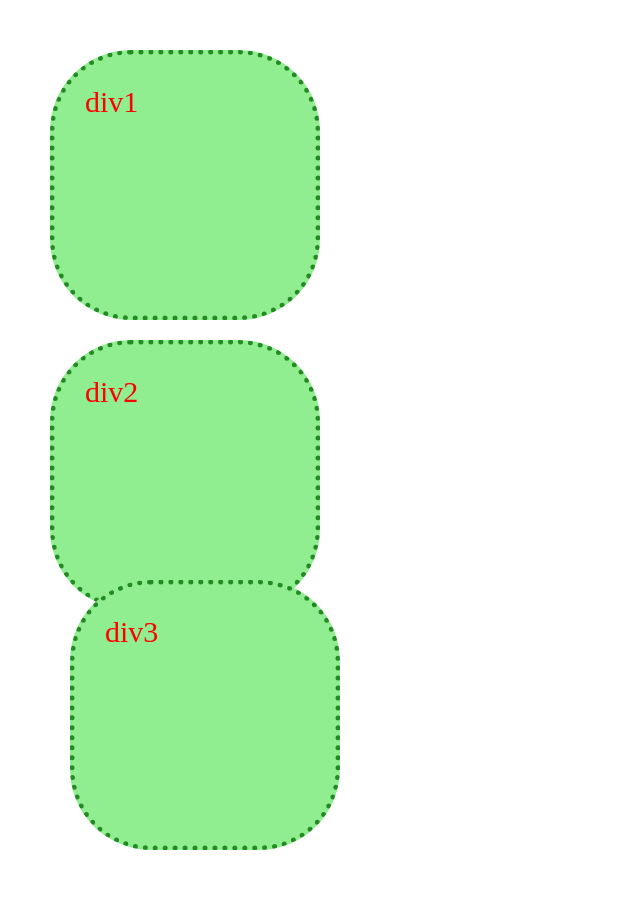
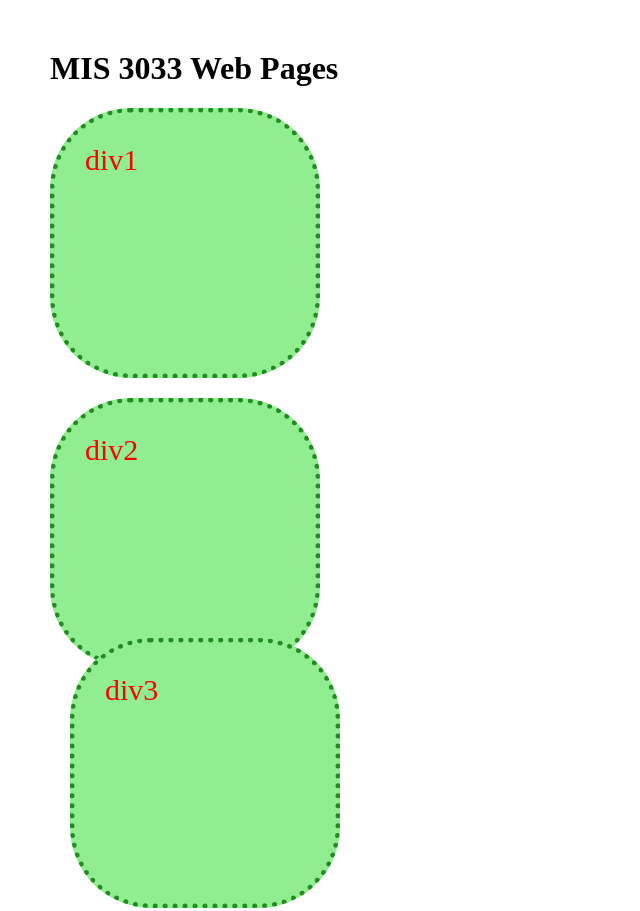
Before and after one commit to daniel-tanui/daniel-tanui.github.io, a plain HTML site: page 0304/index.html in a window 1280 px wide. Shown: the top 911 px of the page, without its empty margins (0-640 px from the left). Drawn offline with Linux system fonts and the light colour scheme.

Commit message:
changed_version

```diff
--- a/0304/index.html
+++ b/0304/index.html
@@ -44,6 +44,9 @@
 <body style="margin:50px;">
 
 
+    <h1> MIS 3033 Web Pages </h1>
+
+
     <div class="style1">div1</div>
     <div class="style1">div2</div>
     <div class="style1" style="position:relative;left:20px; top:-50px;">div3</div>
```
Also changed, not shown: 1 other file.
